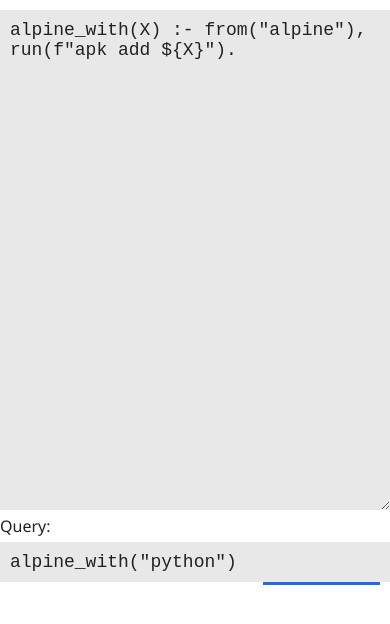
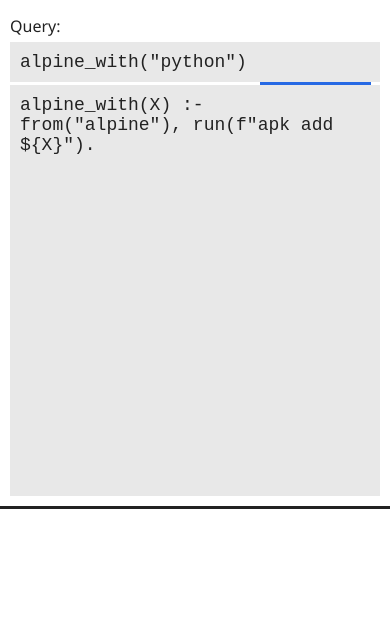
Before and after one commit to modus-continens/playground, a website built with Parcel: page index.html in a window 390 px wide. Built offline with nearby package versions, Linux system fonts and the light colour scheme.

Commit message:
UI improvement

```diff
--- a/index.html
+++ b/index.html
@@ -10,13 +10,18 @@
 </head>
 
 <body>
-  <textarea class="modusfile-input">alpine_with(X) :- from("alpine"), run(f"apk add ${X}").</textarea>
-  Query:
-  <input class="modus-query" type="text" value="alpine_with(&quot;python&quot;)">
-  <div class="progress-bar">
-    <div class="fill"></div>
+  <div class="input-area">
+    Query:
+    <input class="modus-query" type="text" value="alpine_with(&quot;python&quot;)">
+    <div class="progress-bar">
+      <div class="fill"></div>
+    </div>
+    <textarea class="modusfile-input">alpine_with(X) :- from("alpine"), run(f"apk add ${X}").</textarea>
   </div>
-  <pre class="result"></pre>
+  <div class="divider"></div>
+  <div class="result-area">
+    <pre class="result"></pre>
+  </div>
   <script type="module" src="src/page.js"></script>
 </body>
 
--- a/src/page.css
+++ b/src/page.css
@@ -11,11 +11,87 @@
 }
 
 body {
-  margin: 10px auto;
+  margin: 0;
   padding: 0;
-  max-width: 1000px;
   line-height: 2;
   font-family: 'Segoe UI', Tahoma, Geneva, Verdana, sans-serif;
+
+  display: flex;
+  flex-wrap: nowrap;
+  flex-direction: row;
+  justify-content: stretch;
+  width: 100%;
+  height: 100vh;
+  box-sizing: border-box;
+}
+
+@media screen and (max-width: 1000px) {
+  body {
+    flex-direction: column;
+    height: auto;
+  }
+}
+
+.input-area, .result-area {
+  flex-basis: 50%;
+  flex-shrink: 1;
+  padding: 10px;
+  box-sizing: border-box;
+}
+
+.input-area {
+  margin-right: 10px;
+  display: flex;
+  flex-direction: column;
+  flex-wrap: nowrap;
+  justify-content: stretch;
+}
+
+.modusfile-input {
+  resize: none;
+  flex-grow: 1;
+  flex-shrink: 1;
+}
+
+.divider {
+  background-color: #222;
+  width: 3px;
+  flex-basis: auto;
+  flex-grow: 0;
+  flex-shrink: 0;
+  height: 100%;
+  cursor: ew-resize;
+}
+
+@media (prefers-color-scheme: dark) {
+  .divider {
+    background-color: white;
+  }
+}
+
+.result-area {
+  margin-left: 10px;
+  flex-grow: 1;
+  overflow: auto;
+}
+
+@media screen and (max-width: 1000px) {
+  .input-area {
+    flex-basis: auto;
+    height: 60vh;
+    flex-shrink: 0;
+    margin-right: 0;
+  }
+
+  .divider {
+    width: 100%;
+    height: 3px;
+    cursor: default;
+  }
+
+  .result-area {
+    margin-left: 0;
+  }
 }
 
 .modusfile-input,
@@ -41,11 +117,6 @@
     outline-color: white;
     color: white;
   }
-}
-
-.modusfile-input {
-  resize: vertical;
-  min-height: 500px;
 }
 
 .result {
--- a/src/page.js
+++ b/src/page.js
@@ -48,3 +48,44 @@
 input.addEventListener('input', update);
 query.addEventListener('input', update);
 update();
+
+let left_area = document.querySelector(".input-area");
+let divider = document.querySelector(".divider");
+
+let desktop_mode = window.innerWidth >= 1000;
+
+divider.addEventListener("mousedown", function (evt) {
+  if (!desktop_mode) {
+    return;
+  }
+  evt.preventDefault();
+  let down_w = parseFloat(window.getComputedStyle(left_area).width);
+  let offset = down_w - evt.clientX;
+  function up_handler(evt) {
+    evt.preventDefault();
+    window.removeEventListener("mouseup", up_handler);
+    window.removeEventListener("mousemove", move_handler);
+  }
+  function move_handler(evt) {
+    evt.preventDefault();
+    let new_w = evt.clientX + offset;
+    left_area.style.width = Math.max(100, Math.min(new_w, window.innerWidth - 100)) + "px";
+    left_area.style.flexBasis = "auto";
+    left_area.style.flexShrink = "0";
+    left_area.style.flexGrow = "0";
+  }
+  window.addEventListener("mouseup", up_handler);
+  window.addEventListener("mousemove", move_handler);
+});
+
+window.addEventListener("resize", function () {
+  if (desktop_mode && window.innerWidth < 1000) {
+    desktop_mode = false;
+    left_area.style.width = "";
+    left_area.style.flexBasis = "";
+    left_area.style.flexShrink = "";
+    left_area.style.flexGrow = "";
+  } else if (!desktop_mode && window.innerWidth >= 1000) {
+    desktop_mode = true;
+  }
+});
```
